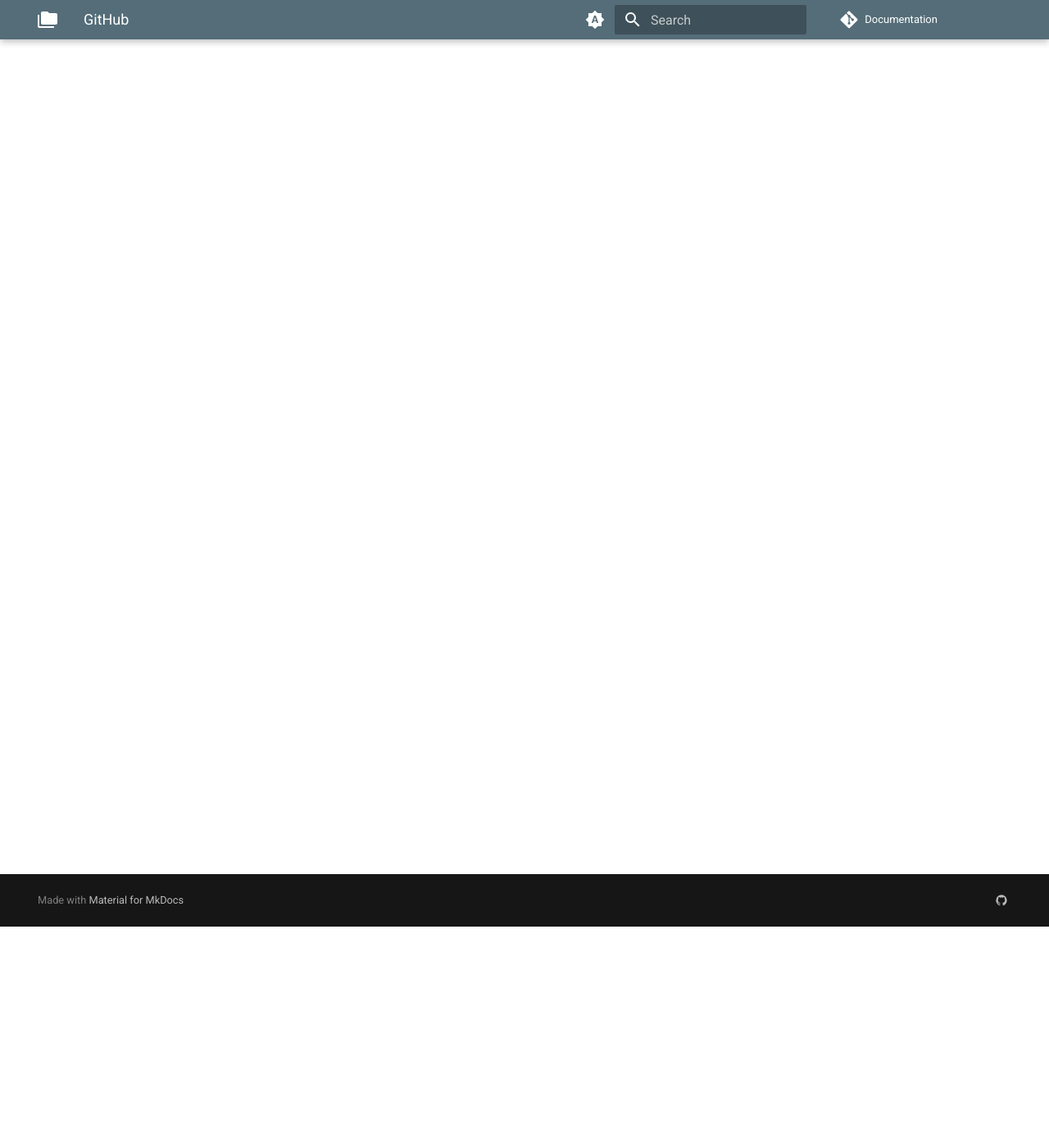
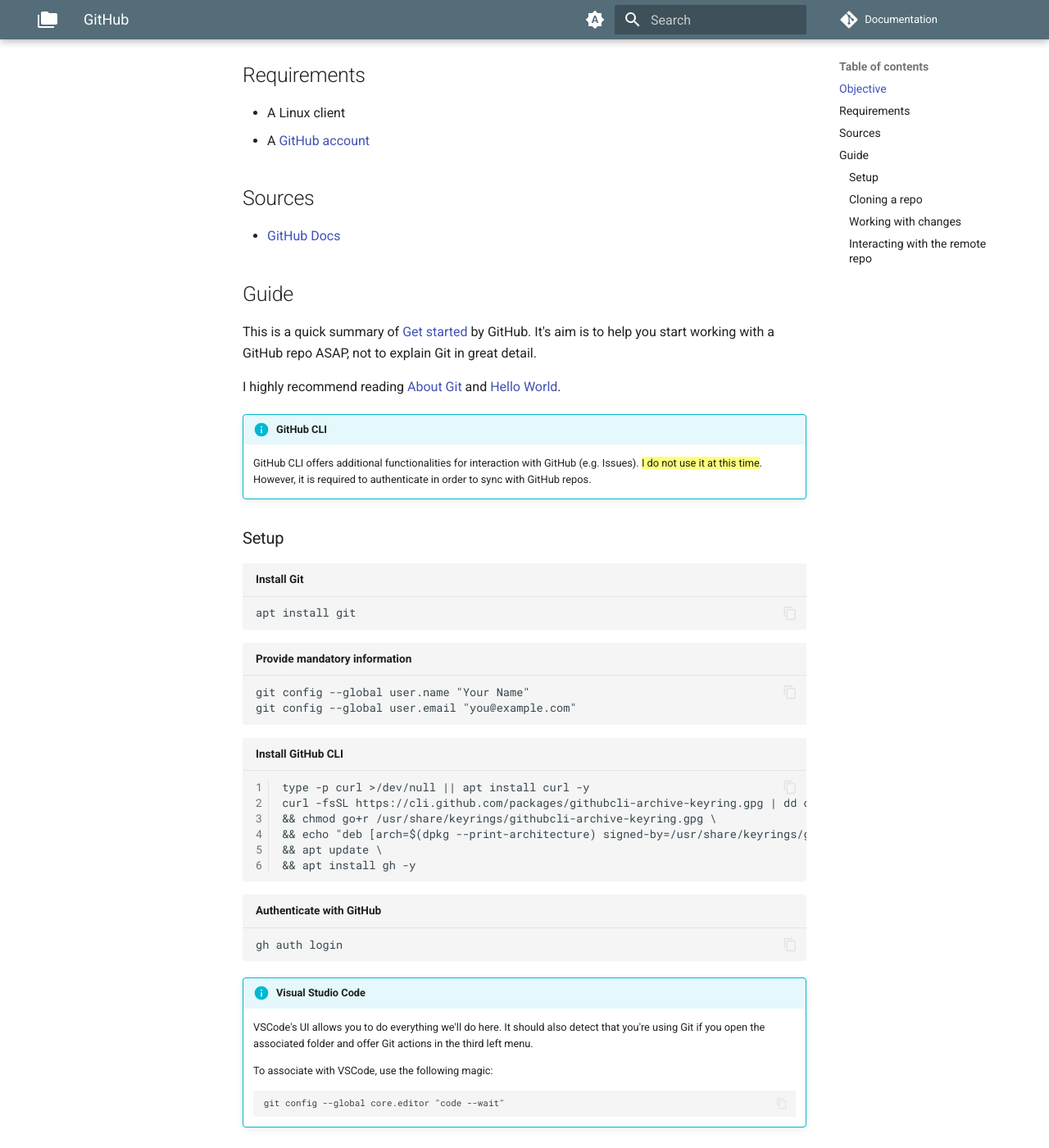
Before and after one commit to FlagHunter01/documentation.frolov.eu, an MkDocs documentation site: the page built from docs/misc/gh/main.md, in a window 1280 px wide and 1400 px high, scrolled down 270 px. Shown: the whole window at 82% size. Built offline with MkDocs 1.6.1 and Material for MkDocs 9.7.7, drawn with Linux system fonts in a browser that asks for light colours; plug-ins that fetch from the network failed and are left out; comment, search, counter and statistics services are not loaded; some of the changed text lies outside the part shown.

Commit message:
writing of gh

````diff
--- a/docs/misc/gh/main.md
+++ b/docs/misc/gh/main.md
@@ -2,3 +2,107 @@
 title: GitHub
 description: Basics of working with GitHub from the command line
 ---
+
+## Objective
+
+Set up GitHub on your local Linux machine to work from the command line.
+
+## Requirements
+
+- A Linux client
+- A [GitHub account](https://github.com/signup)
+
+## Sources
+
+- [GitHub Docs](https://docs.github.com/en/get-started)
+
+## Guide
+
+
+This is a quick summary of [Get started](https://docs.github.com/en/get-started) by GitHub.
+It's aim is to help you start working with a GitHub repo ASAP, not to explain Git in great detail.
+
+I highly recommend reading [About Git](https://docs.github.com/en/get-started/using-git/about-git) and [Hello World](https://docs.github.com/en/get-started/start-your-journey/hello-world).
+
+!!! info "GitHub CLI"
+    GitHub CLI offers additional functionalities for interaction with GitHub (e.g. Issues).
+    ==I do not use it at this time==. However, it is required to authenticate in order to sync with GitHub repos.
+
+### Setup
+
+```title="Install Git"
+apt install git
+```
+
+```title="Provide mandatory information"
+git config --global user.name "Your Name"
+git config --global user.email "you@example.com"
+```
+
+```title="Install GitHub CLI" linenums="1"
+type -p curl >/dev/null || apt install curl -y
+curl -fsSL https://cli.github.com/packages/githubcli-archive-keyring.gpg | dd of=/usr/share/keyrings/githubcli-archive-keyring.gpg \
+&& chmod go+r /usr/share/keyrings/githubcli-archive-keyring.gpg \
+&& echo "deb [arch=$(dpkg --print-architecture) signed-by=/usr/share/keyrings/githubcli-archive-keyring.gpg] https://cli.github.com/packages stable main" | tee /etc/apt/sources.list.d/github-cli.list > /dev/null \
+&& apt update \
+&& apt install gh -y
+```
+
+```title="Authenticate with GitHub"
+gh auth login
+```
+
+!!! info "Visual Studio Code"
+    VSCode's UI allows you to do everything we'll do here. It should also detect that you're using Git if you open the associated folder and offer Git actions in the third left menu.
+
+    To associate with VSCode, use the following magic:
+    ```
+    git config --global core.editor "code --wait"
+    ```
+
+### Cloning a repo
+
+ - Go to [GitHub](https://github.com/), open the wanted repository and click on the green `<> Code` button.
+ - Select `HTTPS` and copy the URL.
+ - Return to your terminal, navigate to the folder you want your repo to appear and enter the clone directive:
+
+```linenums="1"
+git clone <URL you copied>
+cd <repo name>
+```
+
+### Working with changes
+
+```title="Create a branch"
+git branch <branch>
+```
+
+```title="Open a branch"
+git checkout <branch>
+```
+
+```title="Stage a changed file"
+git add <file>
+```
+
+```title="Add staged changes into Git history"
+git commit -m "<commit message>"
+```
+
+```title="Check current change status"
+git status
+```
+
+### Interacting with the remote repo
+
+```title="Synchronize local codebase with remote"
+git pull <remore URL> <branch>
+```
+
+```title="Synchronize remote with changes made locally"
+git push <remote URL>
+```
+
+!!! failure "non-fast-forward error"
+    If your local copy is behind the remote, you won't be able to push your changes.
+    In order for it to work,  `git pull` first.
````
